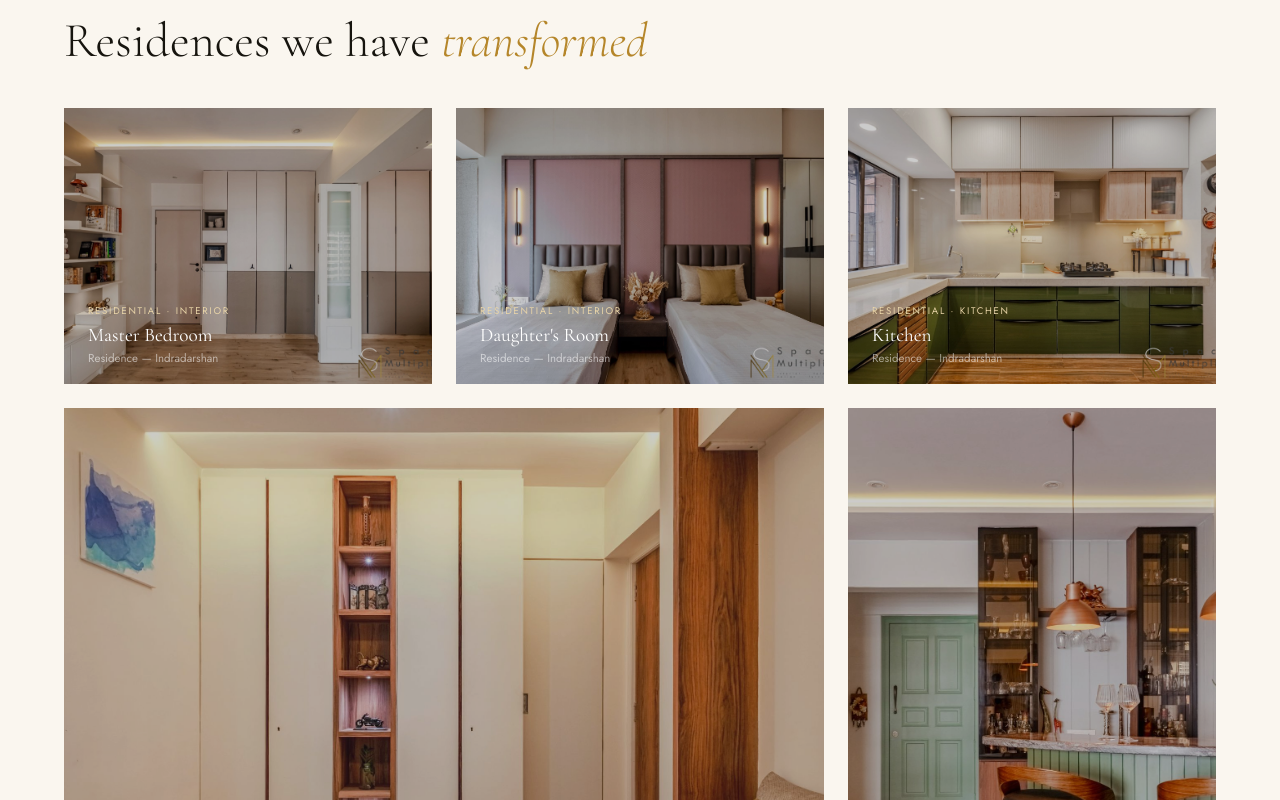
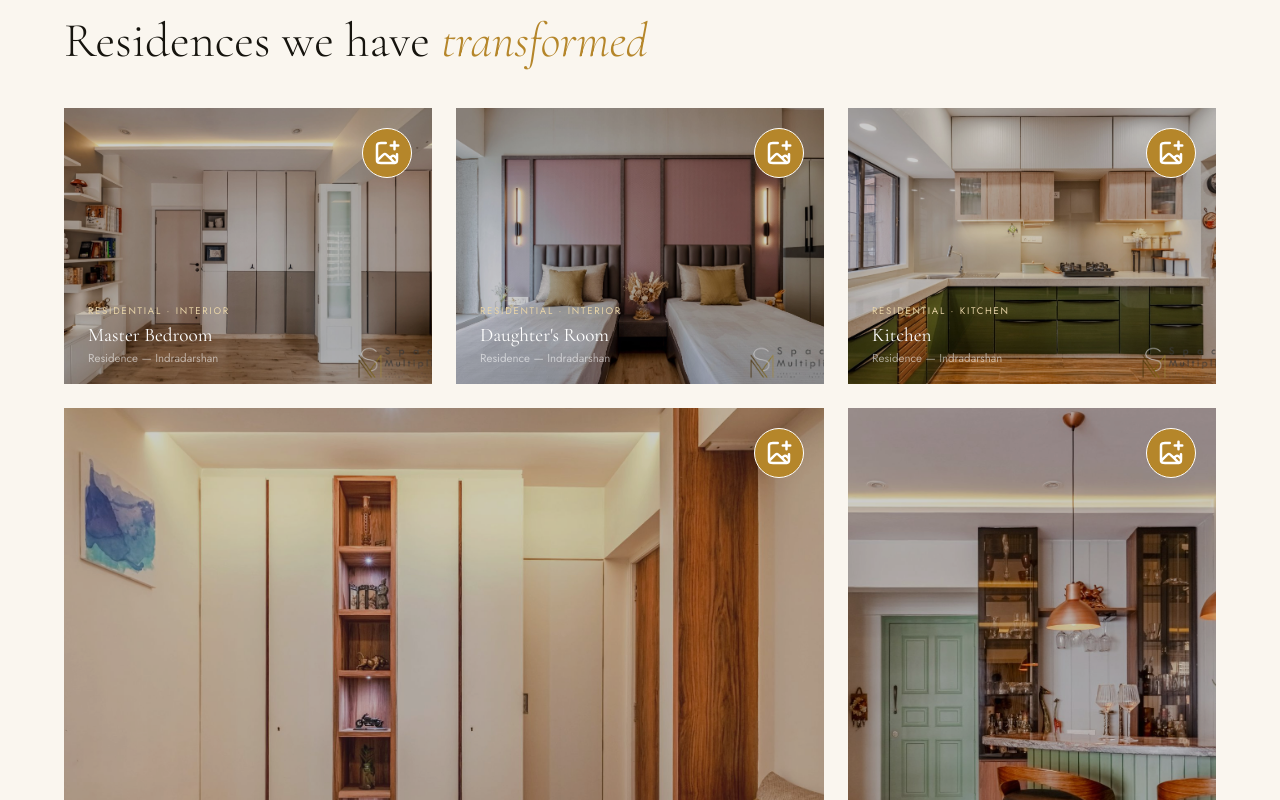
Before and after one commit to kashyapmistry/spacemultiplier, a React (Create React App) app: page /work-interiors in a window 1280 px wide. Shown: the part 1300-2100 px from the top of the page. Built offline with nearby package versions, Linux system fonts and the light colour scheme.

Commit message:
Gallery Image button Changes

```diff
--- a/src/pages/WorkFoldingFurniture.jsx
+++ b/src/pages/WorkFoldingFurniture.jsx
@@ -159,7 +159,6 @@ export default function WorkFoldingFurniture() {
                   className="view-more-btn-foldding"
                   onClick={() => openGallery(product.images, product.slug)}
                 >
-                  View More
                 </button>
               </div>
             </div>
--- a/src/pages/WorkInteriors.jsx
+++ b/src/pages/WorkInteriors.jsx
@@ -175,9 +175,7 @@ export default function WorkInteriors() {
                 <button
                   className="view-more-btn-interior"
                   onClick={() => openGallery(p.images, p.ph)}
-                >
-                  View More
-                </button>
+                ></button>
               </div>
             </div>
             <div className="proj-info">
--- a/src/styles/pages.css
+++ b/src/styles/pages.css
@@ -616,7 +616,7 @@
 }
 
 .project-card:hover .proj-photo-inner {
-  transform: scale(1.06);
+  /* transform: scale(1.06); */
 }
 
 .proj-veil {
@@ -725,28 +725,23 @@
 }
 .project-card .view-more-btn-interior,
 .art-piece-photo-inner .view-more-btn-foldding {
-  display: none;
   position: absolute;
-  top: 50%;
-  left: 50%;
-  transform: translate(-50%,-50%);
-  font-size: .58rem;
-  letter-spacing: .12em;
+  top: 20px;
+  right: 20px;
+  width: 50px;
+  height: 50px;
   padding: .5rem 1rem;
-  border: .5px solid var(--gold);;
+  border: .5px solid #fff;
   color: var(--cream);
-  background: var(--gold);
+  background: var(--gold) url('../assets/images/Homes/see-more-img.svg') no-repeat center center;
+  background-size: 30px;
   cursor: pointer;
   transition: 0.3s;
+  border-radius: 100%;
 }
 .project-card .view-more-btn-interior:hover,
 .art-piece-photo-inner .view-more-btn-foldding:hover{
-  background: var(--cream);
-  color: var(--gold);
-}
-.project-card:hover .view-more-btn-interior,
-.art-piece-photo:hover .art-piece-photo-inner .view-more-btn-foldding{
-  display: block;
+  transform: scale(1.05);
 }
 
 
@@ -901,7 +896,7 @@
 }
 
 .art-piece-photo:hover .art-piece-photo-inner {
-  transform: scale(1.04);
+  /* transform: scale(1.04); */
 }
 
 .art-piece-num {
```
Also changed, not shown: src/assets/images/Homes/see-more-img.svg (added).
